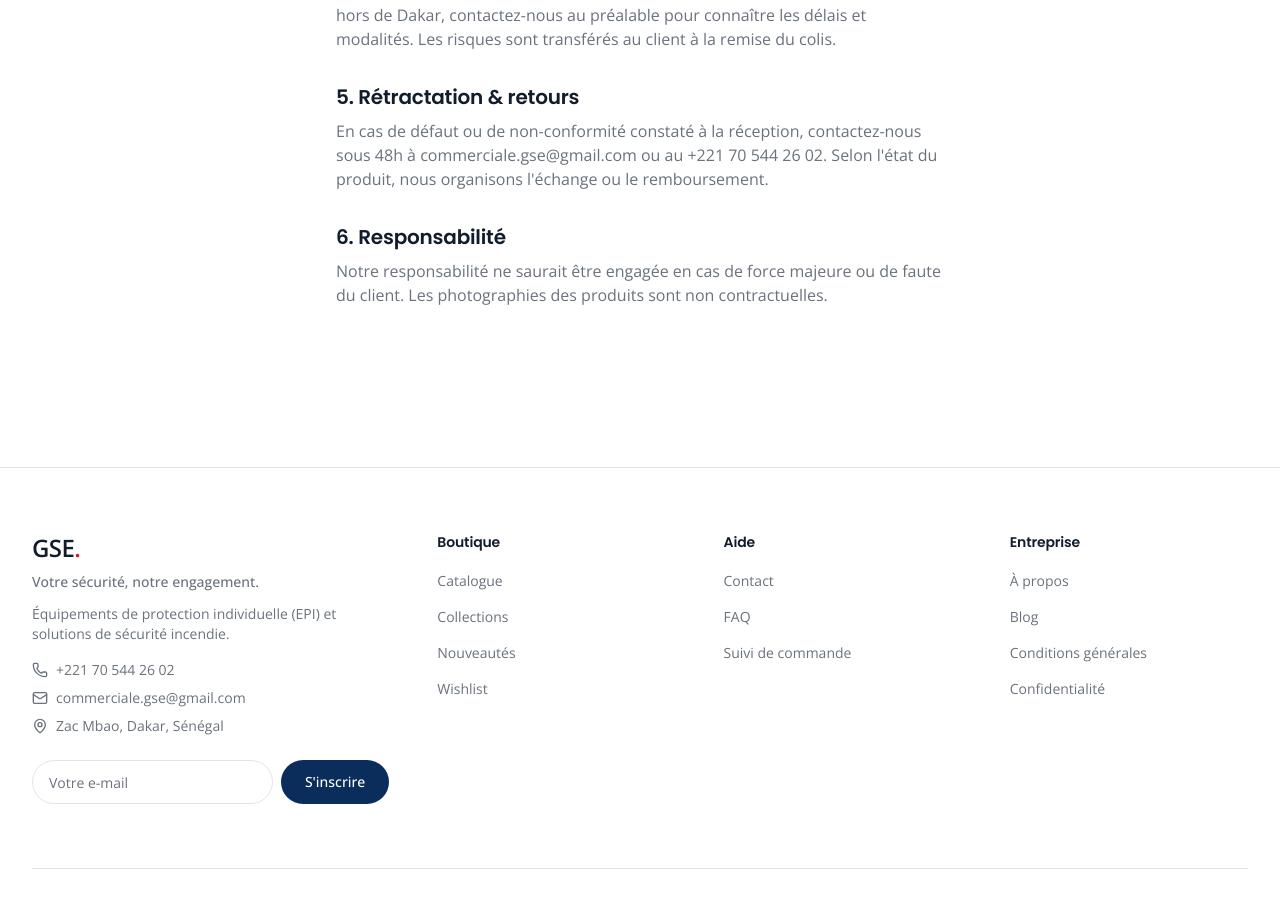
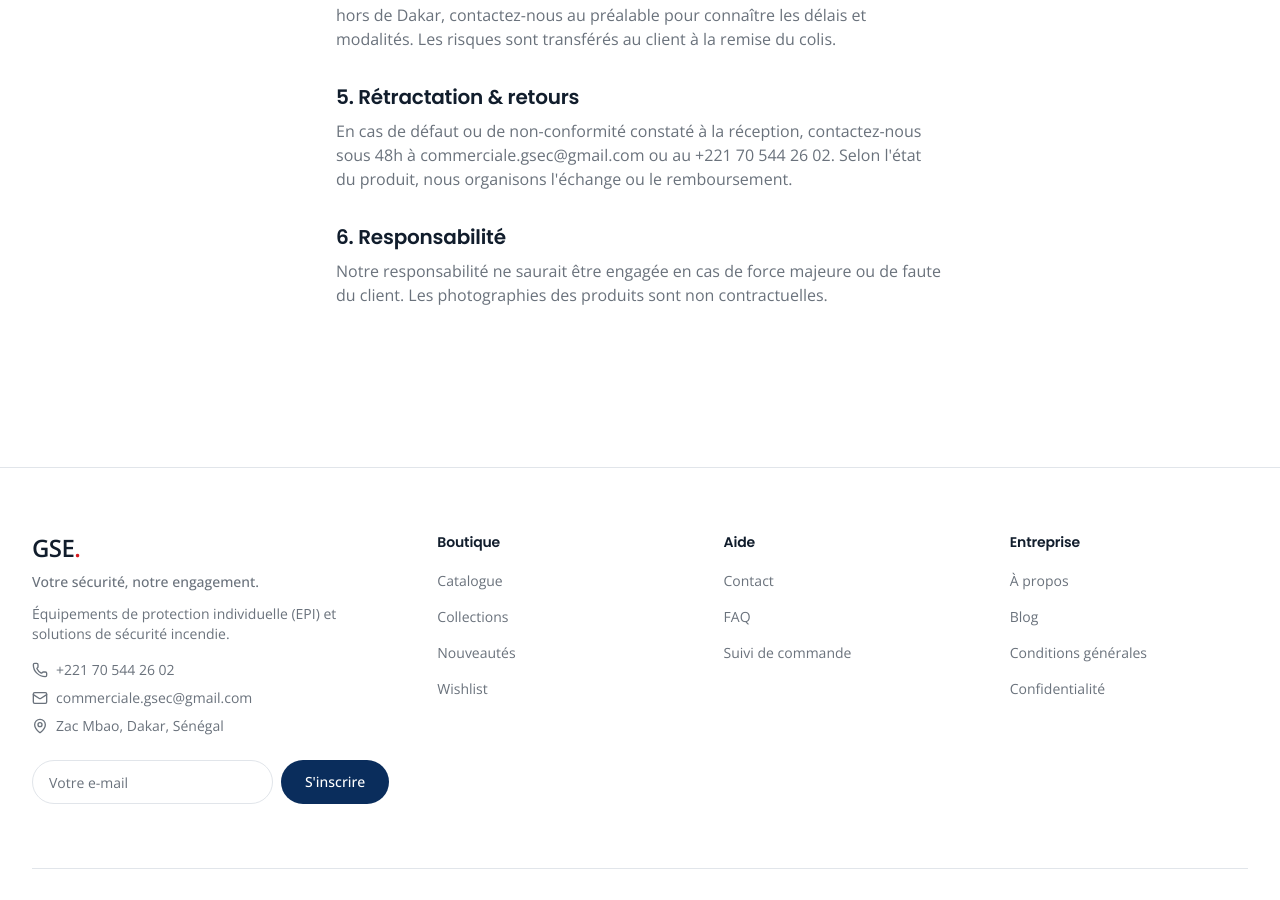
Before and after one commit to ahmadoubambandaw/Boutique-Ecommerce-, a Next.js app: page /terms in a window 1280 px wide. Shown: the part 967-1867 px from the top of the page. Built offline with nearby package versions, Linux system fonts and the light colour scheme; no server answers; the database is empty.

Commit message:
Fix commercial email typo (gse -> gsec)
Also reference CONTACT.email from FAQ/terms instead of a hardcoded
copy, so the address can't drift out of sync again.

Co-Authored-By: Claude Sonnet 5 <noreply@anthropic.com>
Claude-Session: https://claude.ai/code/session_01PJYCuuvSt6UQGXpVevimkh

```diff
--- a/src/app/(shop)/faq/page.tsx
+++ b/src/app/(shop)/faq/page.tsx
@@ -1,6 +1,7 @@
 import type { Metadata } from "next";
 import { PageHero } from "@/components/ui/page-hero";
 import { JsonLd } from "@/components/seo/json-ld";
+import { CONTACT } from "@/lib/contact";
 
 export const metadata: Metadata = {
   title: "FAQ",
@@ -28,7 +29,7 @@ const FAQ = [
   },
   {
     q: "Comment retourner ou échanger un article ?",
-    a: "Si un article présente un défaut ou ne correspond pas à votre commande, contactez-nous sous 48h après réception à commerciale.gse@gmail.com ou au +221 70 544 26 02 : nous organisons l'échange ou le remboursement selon l'état du produit.",
+    a: `Si un article présente un défaut ou ne correspond pas à votre commande, contactez-nous sous 48h après réception à ${CONTACT.email} ou au ${CONTACT.phone} : nous organisons l'échange ou le remboursement selon l'état du produit.`,
   },
   {
     q: "Puis-je suivre ma commande ?",
--- a/src/app/(shop)/terms/page.tsx
+++ b/src/app/(shop)/terms/page.tsx
@@ -1,5 +1,6 @@
 import type { Metadata } from "next";
 import { PageHero } from "@/components/ui/page-hero";
+import { CONTACT } from "@/lib/contact";
 
 export const metadata: Metadata = {
   title: "Conditions générales",
@@ -13,7 +14,7 @@ const SECTIONS = [
   ["Prix", "Les prix sont indiqués en francs CFA (FCFA / XOF), toutes taxes comprises. Ils peuvent être modifiés à tout moment, mais les produits sont facturés sur la base des tarifs en vigueur au moment de la commande."],
   ["Commande", "La commande est enregistrée dès sa validation sur le site. Elle est confirmée par notre équipe par téléphone avant expédition. Aucun paiement en ligne n'est requis à la commande : le règlement s'effectue à la livraison (espèces) ou par mobile money (Wave / Orange Money)."],
   ["Livraison", "Nous livrons principalement dans la région de Dakar, sous 24 à 72h ouvrées selon la disponibilité du produit et votre localisation. Les frais de livraison s'élèvent à 1 000 FCFA et sont offerts dès 25 000 FCFA d'achat. Pour une livraison hors de Dakar, contactez-nous au préalable pour connaître les délais et modalités. Les risques sont transférés au client à la remise du colis."],
-  ["Rétractation & retours", "En cas de défaut ou de non-conformité constaté à la réception, contactez-nous sous 48h à commerciale.gse@gmail.com ou au +221 70 544 26 02. Selon l'état du produit, nous organisons l'échange ou le remboursement."],
+  ["Rétractation & retours", `En cas de défaut ou de non-conformité constaté à la réception, contactez-nous sous 48h à ${CONTACT.email} ou au ${CONTACT.phone}. Selon l'état du produit, nous organisons l'échange ou le remboursement.`],
   ["Responsabilité", "Notre responsabilité ne saurait être engagée en cas de force majeure ou de faute du client. Les photographies des produits sont non contractuelles."],
 ];
 
--- a/src/lib/contact.ts
+++ b/src/lib/contact.ts
@@ -11,7 +11,7 @@ export const CONTACT = {
   phoneTel: "+221705442602",
   whatsapp: "+221 76 262 63 14",
   whatsappNumber: "221762626314", // wa.me format
-  email: "commerciale.gse@gmail.com",
+  email: "commerciale.gsec@gmail.com",
   address: "Zac Mbao, Dakar, Sénégal",
   city: "Dakar",
   country: "Sénégal",
```
